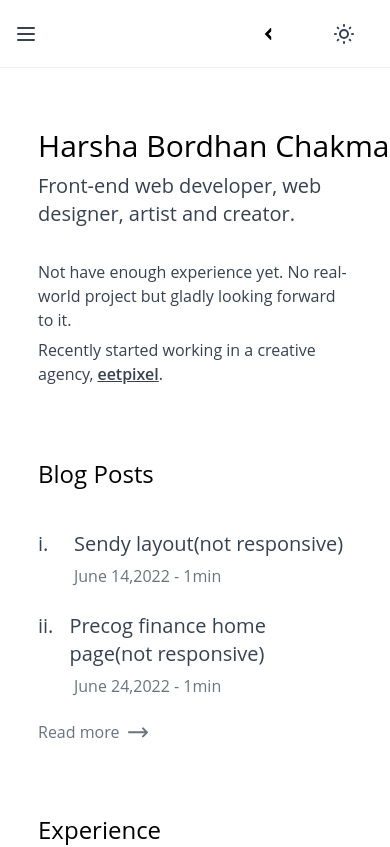
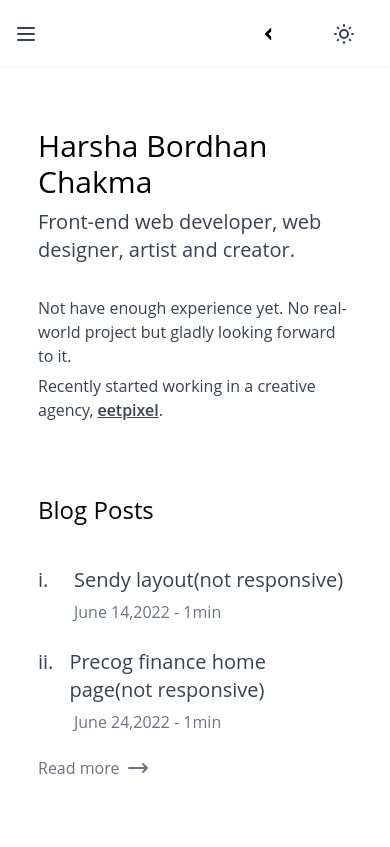
Before and after one commit to HarshaBordhan/harshabordhan, a Next.js app: page / in a window 390 px wide. Shown: the top 847 px of the page. Built offline with nearby package versions, Linux system fonts and the light colour scheme.

Commit message:
Fixed Previous Problems

```diff
--- a/components/Layout/Footer.js
+++ b/components/Layout/Footer.js
@@ -69,11 +69,11 @@ export default function Footer() {
           </div>
           <p className="">Just knock me...</p>
         </div>
-        <div className="flex items-start">
+        <div className="flex w-1/2 justify-end items-start">
           <span className="w-4 h-4 mt-2 mr-2 flex items-center">
             <Image src={Checked} alt="Check" width={22} height={22} />
           </span>{' '}
-          <div className="flex mt-1">
+          <div className="flex justify-between items-center mt-1">
             <p>No Error</p>
             <span className="mx-1.5">-</span>
             <p className="text-color">Checked</p>
--- a/components/Layout/Header.js
+++ b/components/Layout/Header.js
@@ -113,9 +113,10 @@ export default function Header({ color, colorTheme }) {
             </ul>
           </label>
           <div className="rightside w-1/6 flex justify-between items-center mr-10">
-            <div className="colorsbar" title="Choose Highlight Color">
+            <div className="colorsbar">
               <span
                 className="cursor"
+                title="Choose Highlight Color"
                 onClick={() => {
                   // const target = e.target;
                   // if (target) setIsShow(!isShow);
--- a/pages/index.js
+++ b/pages/index.js
@@ -49,10 +49,10 @@ export default function Home() {
   return (
     <Layout>
       <Header color={setColor} colorTheme={colors} />
-      <main className="home px-0.5 py-7 grid grid-cols-2 auto-rows-auto relative">
+      <main className="home px-0.5 py-7 grid grid-cols-2 auto-rows-auto">
         <div className="first homeDiv fst">
           <h2 className="text-4xl font-medium mb-2 text-black dark:text-white z-10 md:text-3xl">
-            <span className={`highlight whitespace-nowrap`} id={`${colors}`}>
+            <span className={`highlight`} id={`${colors}`}>
               Harsha Bordhan Chakma
             </span>
           </h2>
--- a/styles/globals.css
+++ b/styles/globals.css
@@ -175,7 +175,7 @@ a {
 
   /*** Blog */
   .post-title {
-    min-width: 450px;
+    min-width: 250px;
   }
 
   .post-time {
@@ -246,7 +246,7 @@ a {
     .colorsdiv {
       padding-top: 0px;
       height: auto;
-      left: calc(58% - 72px);
+      left: calc(50% - 72px);
     }
 
     .colorsbar {
```
Also changed, not shown: 1 other file (tests, documents, lock files or other folders).
